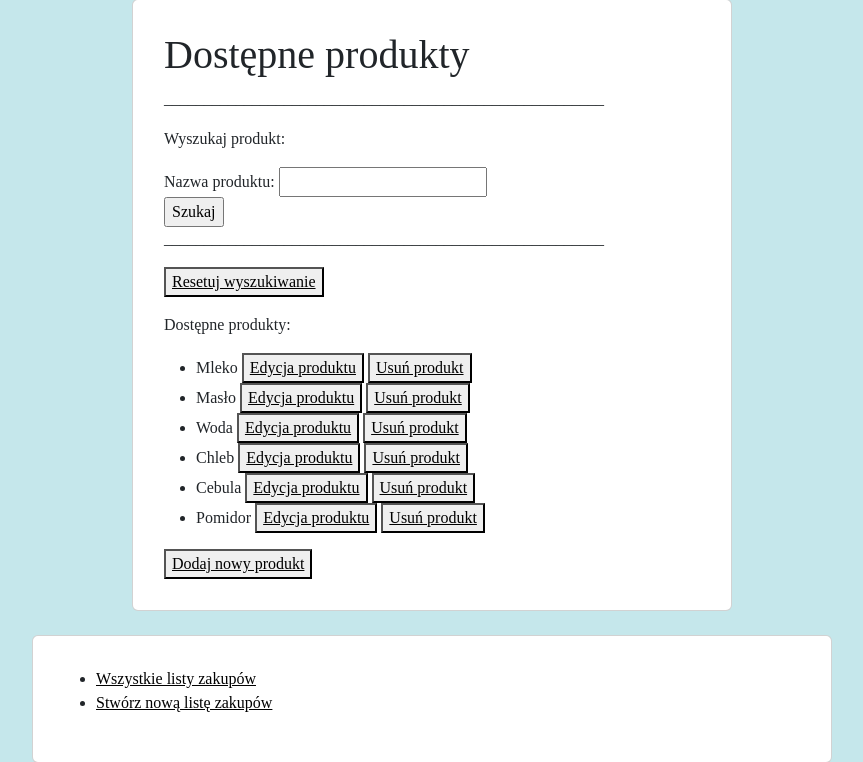
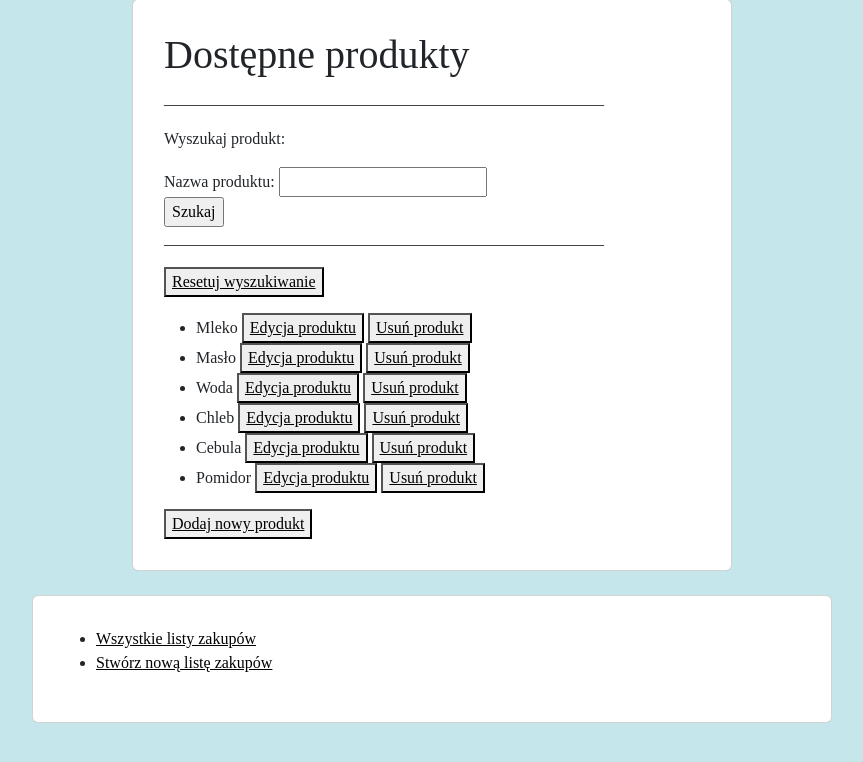
Before and after one commit to DariaDrewa/Django_Shopping_lists, a Django app: page /products/ in a window 1280 px wide. Shown: the part 96-858 px from the top of the page, without its empty margins (208-1071 px from the left). Run offline with Django 5.2, Linux system fonts and the light colour scheme; data comes from the database, SQL or seed files in the repository; some libraries are stand-ins or nearby versions.

Commit message:
change typo

```diff
--- a/products/templates/all_products.html
+++ b/products/templates/all_products.html
@@ -44,9 +44,7 @@
                 <p>_______________________________________________________</p>
                 </form>
                 <button><a href="{% url 'products' %}">Resetuj wyszukiwanie</a></button>
-                <p></p>
-                <p>Dostępne produkty:</p>
-                <p></p>
+                <p> </p>
                 <ul>
                     {% for x in my_products %}
                         <li>{{ x.product_name }}
```
